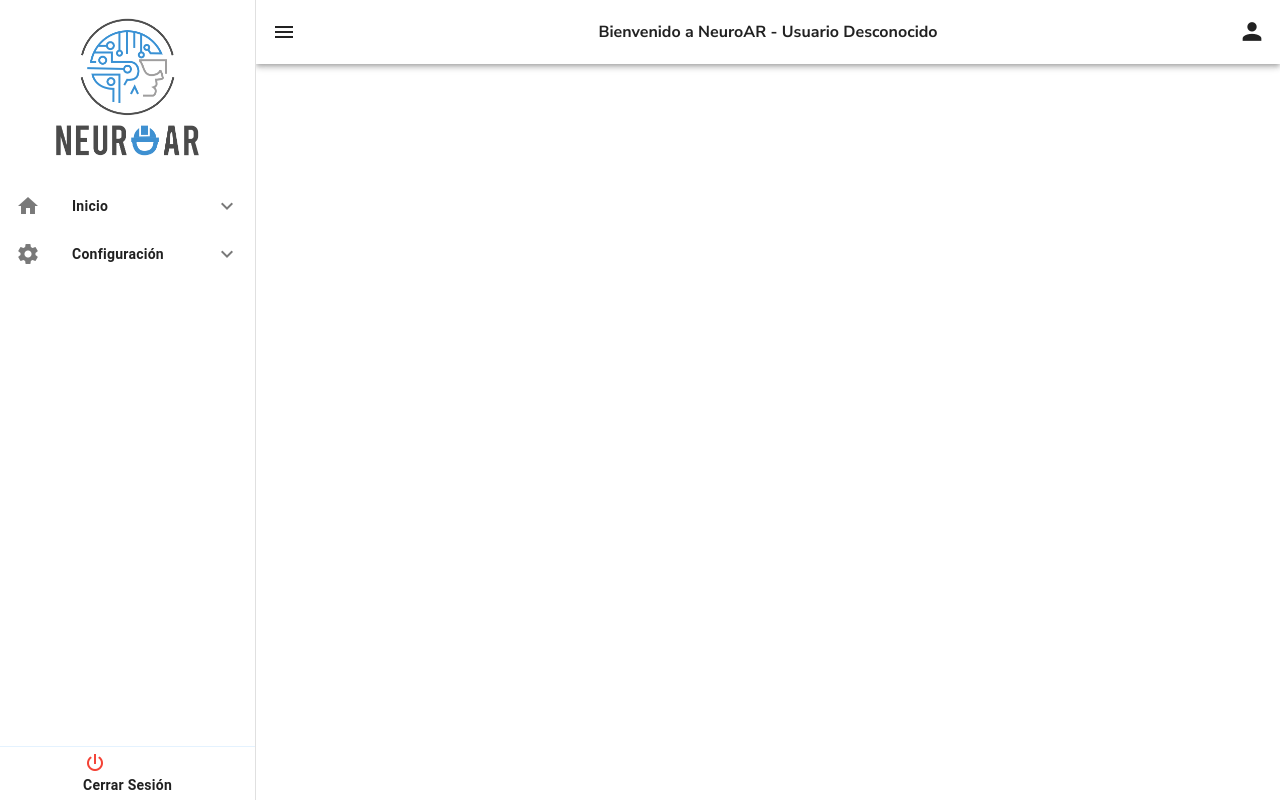
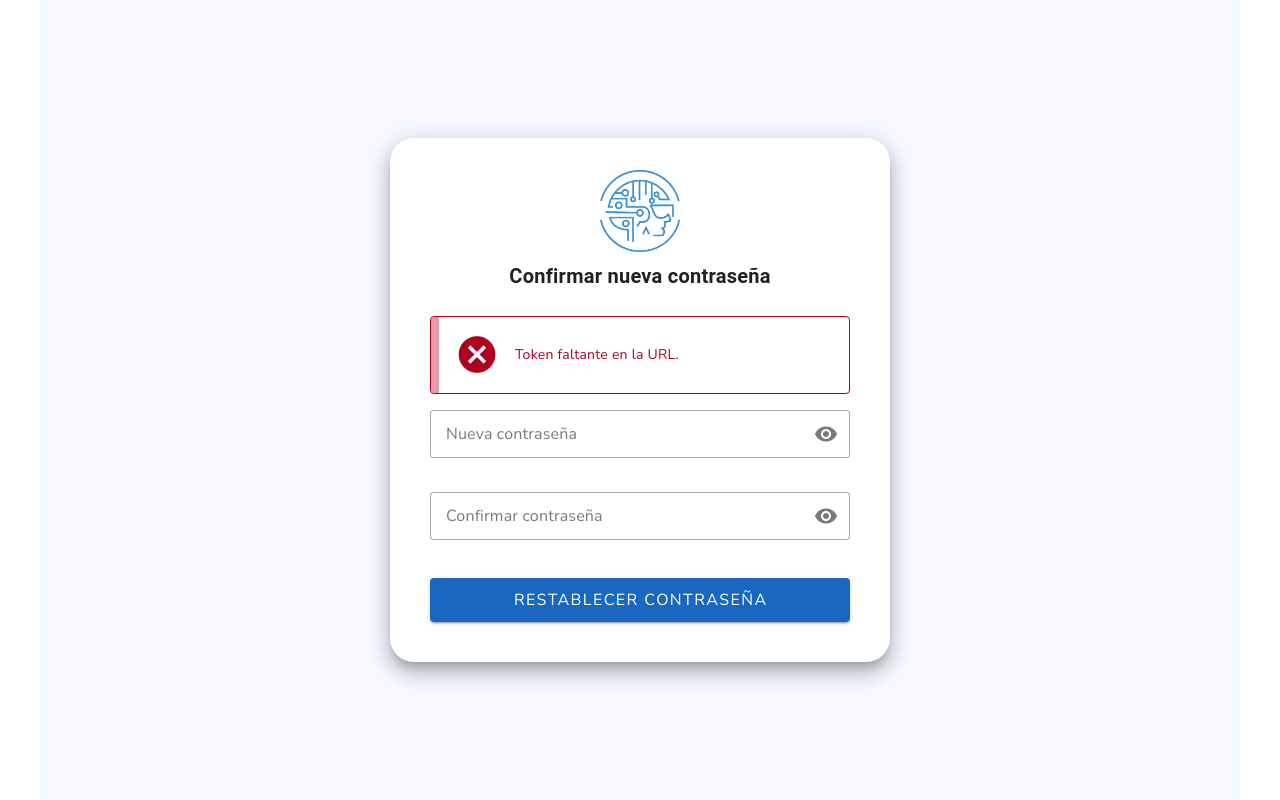
Before and after one commit to Serna1665/frontend-neuro-ar, a Nuxt app: page /recuperacionContrasena/confirmarRecuperacion in a window 1280 px wide. Built offline with nearby package versions, Linux system fonts and the light colour scheme.

Commit message:
recuperacion de contraseña

```diff
--- a/components/Login.vue
+++ b/components/Login.vue
@@ -73,6 +73,11 @@
                                     <v-btn variant="tonal" color="blue">Crear cuenta</v-btn>
                                 </NuxtLink>
                             </v-col>
+
+                              <!-- Botón: Ingresar -->
+                            <NuxtLink to="/recuperacionContrasena/validacionEmail" class="boton-crear-cuenta">
+                                    <v-btn color="white" variant="tonal" block>Recuperar contraseña</v-btn>
+                            </NuxtLink>
                         </v-row>
                     </v-form>
                 </v-col>
--- /dev/null
+++ b/pages/recuperacionContrasena/confirmarRecuperacion.vue
@@ -0,0 +1,135 @@
+<template>
+    <v-container class="d-flex justify-center align-center fill-height" style="background-color: #f4f9ff;">
+      <v-card width="500" elevation="12" class="pa-6 rounded-xl">
+        <v-card-title class="justify-center text-center flex-column mb-4">
+          <v-img src="/imagenes/icono-logo.png" alt="Logo" max-width="80" class="mx-auto mb-2" />
+          <h2 class="text-h6 font-weight-bold">Confirmar nueva contraseña</h2>
+        </v-card-title>
+
+        <v-card-text>
+          <v-alert v-if="error" type="error" class="mb-4" border="start" variant="outlined" prominent>
+            {{ error }}
+          </v-alert>
+
+          <v-alert v-if="success" type="success" class="mb-4" border="start" variant="outlined" prominent>
+            {{ success }}
+          </v-alert>
+
+          <v-alert v-if="email" type="info" class="mb-4" border="start" variant="tonal" prominent>
+            Cambiarás la contraseña para el correo: <strong>{{ email }}</strong>
+          </v-alert>
+
+          <v-form @submit.prevent="restablecerContrasena">
+            <v-text-field
+              v-model="password"
+              :type="showPassword ? 'text' : 'password'"
+              label="Nueva contraseña"
+              variant="outlined"
+              density="comfortable"
+              :append-inner-icon="showPassword ? 'mdi-eye-off' : 'mdi-eye'"
+              @click:append-inner="showPassword = !showPassword"
+              class="mb-3"
+              required
+            />
+
+            <v-text-field
+              v-model="confirmPassword"
+              :type="showConfirmPassword ? 'text' : 'password'"
+              label="Confirmar contraseña"
+              variant="outlined"
+              density="comfortable"
+              :append-inner-icon="showConfirmPassword ? 'mdi-eye-off' : 'mdi-eye'"
+              @click:append-inner="showConfirmPassword = !showConfirmPassword"
+              class="mb-4"
+              required
+            />
+
+            <v-btn
+              :loading="loading"
+              type="submit"
+              color="primary"
+              block
+              size="large"
+            >
+              Restablecer contraseña
+            </v-btn>
+          </v-form>
+        </v-card-text>
+      </v-card>
+    </v-container>
+  </template>
+
+  <script setup>
+  import { ref, onMounted } from 'vue';
+  import { useRoute, useRouter } from 'vue-router';
+  const { $axios } = useNuxtApp();
+
+  definePageMeta({
+    layout: 'empty',
+  });
+
+  const route = useRoute();
+  const router = useRouter();
+
+  const token = ref(route.query.token || '');
+  const email = ref('');
+  const password = ref('');
+  const confirmPassword = ref('');
+  const loading = ref(false);
+  const error = ref('');
+  const success = ref('');
+
+  const showPassword = ref(false);
+  const showConfirmPassword = ref(false);
+
+  onMounted(async () => {
+    if (!token.value) {
+      error.value = 'Token faltante en la URL.';
+      return;
+    }
+
+    try {
+      const res = await $axios.post('/validar-token', { token: token.value });
+      email.value = res.data.email;
+    } catch (err) {
+      error.value = err.response?.data?.message || 'Token inválido o expirado.';
+    }
+  });
+
+  const restablecerContrasena = async () => {
+    if (!token.value) {
+      error.value = 'Token inválido';
+      return;
+    }
+
+    if (password.value !== confirmPassword.value) {
+      error.value = 'Las contraseñas no coinciden.';
+      return;
+    }
+
+    loading.value = true;
+    error.value = '';
+    success.value = '';
+
+    try {
+      await $axios.post('/actualizar-contrasena', {
+        token: token.value,
+        password: password.value,
+        password_confirmation: confirmPassword.value,
+      });
+
+      success.value = 'Contraseña actualizada correctamente. Serás redirigido al login.';
+      setTimeout(() => router.push('/login'), 3000);
+    } catch (err) {
+      error.value = err.response?.data?.message || 'Error al actualizar la contraseña.';
+    } finally {
+      loading.value = false;
+    }
+  };
+  </script>
+
+  <style scoped>
+  .v-card {
+    background-color: white;
+  }
+  </style>
--- /dev/null
+++ b/pages/recuperacionContrasena/validacionEmail.vue
@@ -0,0 +1,82 @@
+<template>
+    <div class="d-flex justify-center align-center" style="min-height: 100vh; background-color: #f4f9ff;">
+      <v-card class="pa-6" max-width="500" elevation="10" rounded="xl">
+        <v-card-title class="justify-center">
+          <div class="text-center">
+            <v-img src="/imagenes/icono-logo.png" alt="Logo" max-width="80" class="mx-auto mb-4" />
+            <h2 class="text-h5 font-weight-bold mb-2">Recuperación de Contraseña</h2>
+            <p class="text-subtitle-2 text-grey-darken-1">Ingresa tu correo para recibir un enlace de recuperación</p>
+          </div>
+        </v-card-title>
+
+        <v-card-text>
+          <v-form ref="formValidacion" lazy-validation>
+            <v-text-field
+              v-model="email"
+              label="Correo electrónico"
+              :rules="[rules.requerido, rules.email]"
+              variant="outlined"
+              density="comfortable"
+              prepend-inner-icon="mdi-email-outline"
+              class="mb-4"
+            />
+            <v-btn
+              block
+              color="primary"
+              variant="flat"
+              @click="validarEmail"
+              :loading="loading"
+              size="large"
+            >
+              Enviar enlace de recuperación
+            </v-btn>
+          </v-form>
+        </v-card-text>
+
+        <v-card-actions class="justify-center mt-4">
+          <small class="text-caption text-grey">
+            Si no recibes el correo, revisa tu carpeta de spam.
+          </small>
+        </v-card-actions>
+      </v-card>
+    </div>
+  </template>
+
+  <script>
+  definePageMeta({
+    layout: 'empty',
+  });
+
+  export default {
+    data() {
+      return {
+        email: '',
+        loading: false,
+        rules: {
+          requerido: v => !!v || 'El campo es obligatorio',
+          email: v => /.+@.+\..+/.test(v) || 'El correo no es válido',
+        },
+      };
+    },
+    methods: {
+      async validarEmail() {
+        const { valid } = await this.$refs.formValidacion.validate();
+        if (!valid) return;
+
+        this.loading = true;
+        try {
+          await this.$axios.post('/recuperar-contrasena', {
+            email: this.email,
+          });
+          this.$toast.success(
+            'Correo enviado correctamente. Revisa tu bandeja de entrada para recuperar tu contraseña.'
+          );
+        } catch {
+          this.$toast.error('El correo registrado no existe');
+        } finally {
+          this.loading = false;
+        }
+      },
+    },
+  };
+  </script>
```
